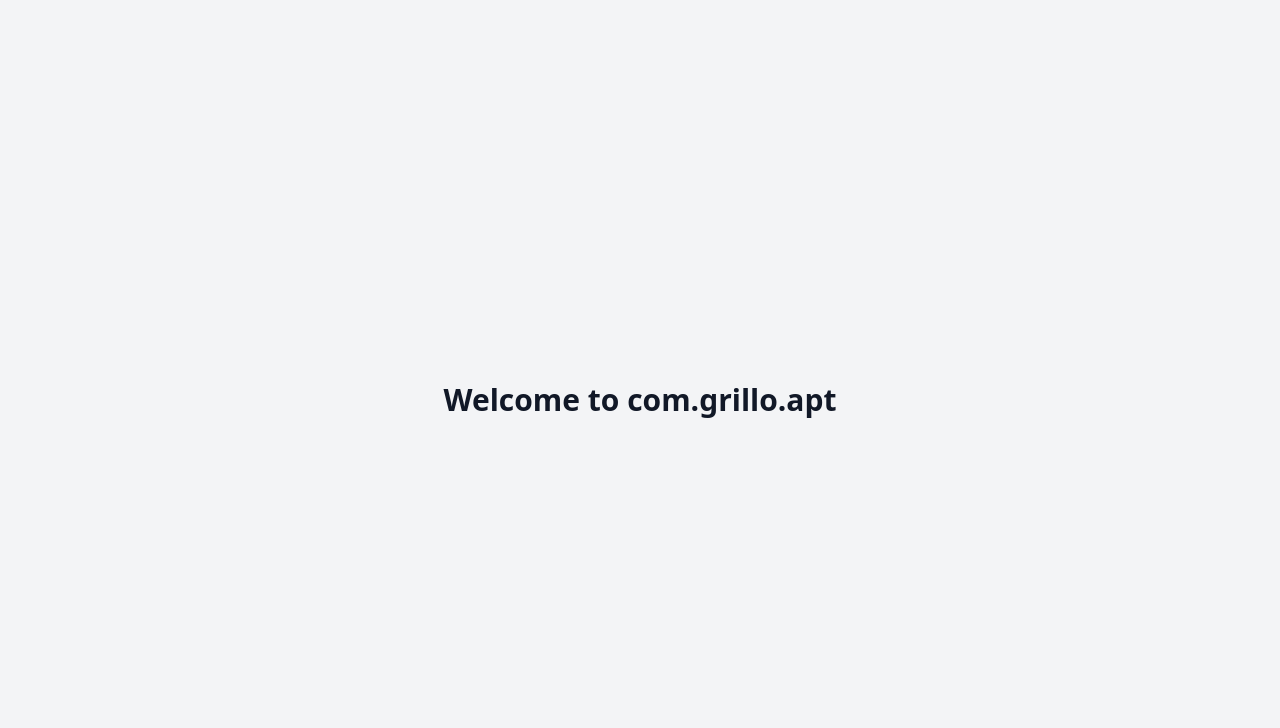
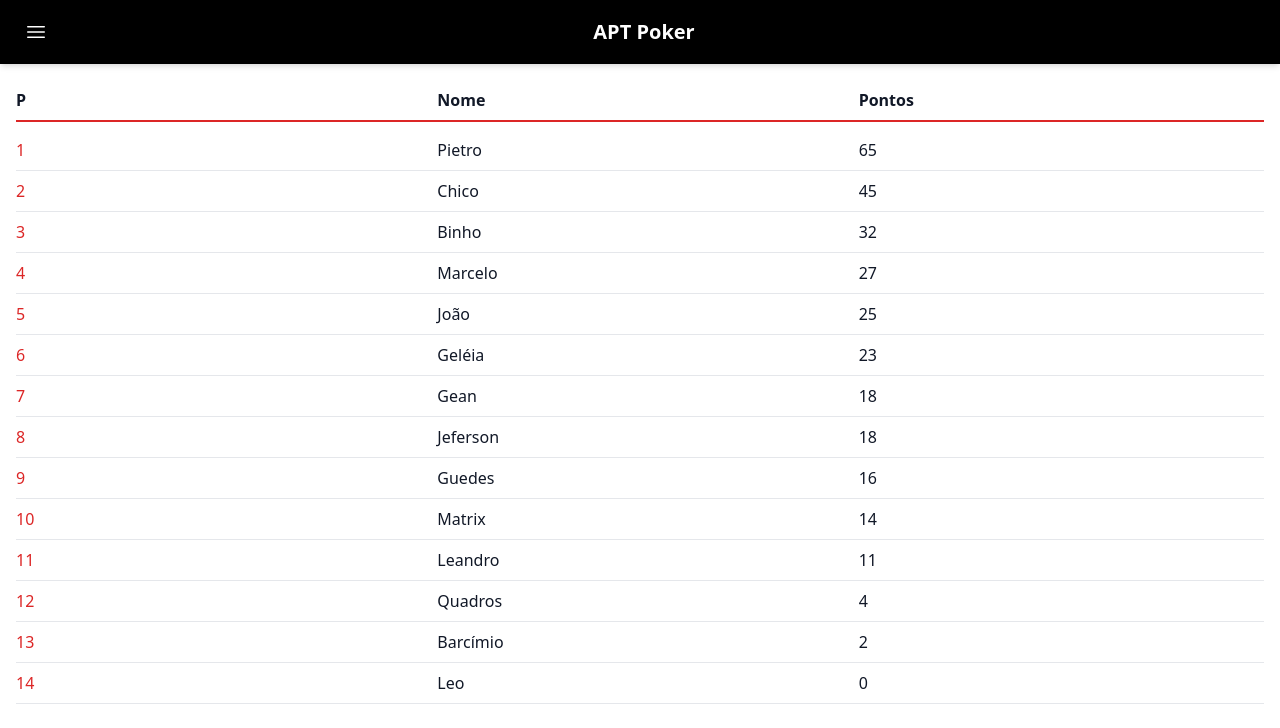
Before and after one commit to loboapps/com.grillo.apt, a React (Vite) app: page / in a window 1280 px wide. Shown: the top 728 px of the page. Built offline with nearby package versions, Linux system fonts and the light colour scheme.

Commit message:
01 - classificacao

```diff
--- a/src/App.tsx
+++ b/src/App.tsx
@@ -1,11 +1,12 @@
 import React from 'react'
+import Nav from './components/Nav'
+import Classification from './components/Classification'
 
 function App() {
   return (
-    <div className="min-h-screen flex items-center justify-center bg-gray-100">
-      <h1 className="text-3xl font-bold text-gray-900">
-        Welcome to com.grillo.apt
-      </h1>
+    <div className="min-h-screen bg-white">
+      <Nav title="APT Poker" />
+      <Classification />
     </div>
   )
 }
--- /dev/null
+++ b/src/components/Classification.tsx
@@ -0,0 +1,39 @@
+import React from 'react'
+
+const players = [
+  { pos: 1, name: 'Pietro', points: 65 },
+  { pos: 2, name: 'Chico', points: 45 },
+  { pos: 3, name: 'Binho', points: 32 },
+  { pos: 4, name: 'Marcelo', points: 27 },
+  { pos: 5, name: 'João', points: 25 },
+  { pos: 6, name: 'Geléia', points: 23 },
+  { pos: 7, name: 'Gean', points: 18 },
+  { pos: 8, name: 'Jeferson', points: 18 },
+  { pos: 9, name: 'Guedes', points: 16 },
+  { pos: 10, name: 'Matrix', points: 14 },
+  { pos: 11, name: 'Leandro', points: 11 },
+  { pos: 12, name: 'Quadros', points: 4 },
+  { pos: 13, name: 'Barcímio', points: 2 },
+  { pos: 14, name: 'Leo', points: 0 },
+]
+
+const Classification = () => {
+  return (
+    <div className="px-4 py-6">
+      <div className="grid grid-cols-3 gap-4 font-bold text-gray-900 mb-2 border-b-2 border-red-600 pb-2">
+        <div>P</div>
+        <div>Nome</div>
+        <div>Pontos</div>
+      </div>
+      {players.map((player) => (
+        <div key={player.pos} className="grid grid-cols-3 gap-4 py-2 border-b border-gray-200">
+          <div className="text-red-600">{player.pos}</div>
+          <div className="text-gray-900">{player.name}</div>
+          <div className="text-gray-900">{player.points}</div>
+        </div>
+      ))}
+    </div>
+  )
+}
+
+export default Classification
--- /dev/null
+++ b/src/components/Nav.tsx
@@ -0,0 +1,35 @@
+import React, { useState } from 'react'
+import { Bars3Icon } from '@heroicons/react/24/outline'
+
+interface NavProps {
+  title: string;
+}
+
+const Nav: React.FC<NavProps> = ({ title }) => {
+  const [isMenuOpen, setIsMenuOpen] = useState(false)
+
+  return (
+    <>
+      <nav className="bg-black text-white px-4 py-3 flex items-center justify-between shadow-md">
+        <button onClick={() => setIsMenuOpen(!isMenuOpen)} className="p-2">
+          <Bars3Icon className="h-6 w-6" />
+        </button>
+        <h1 className="text-xl font-bold">{title}</h1>
+        <div className="w-8"></div>
+      </nav>
+
+      {isMenuOpen && (
+        <div className="fixed inset-0 bg-black bg-opacity-50" onClick={() => setIsMenuOpen(false)}>
+          <div className="bg-white w-64 h-full shadow-lg">
+            <div className="p-4">
+              <a href="#" className="block py-2 text-gray-900 hover:text-red-600">Classificação</a>
+              <a href="#" className="block py-2 text-gray-900 hover:text-red-600">Admin</a>
+            </div>
+          </div>
+        </div>
+      )}
+    </>
+  )
+}
+
+export default Nav
```
